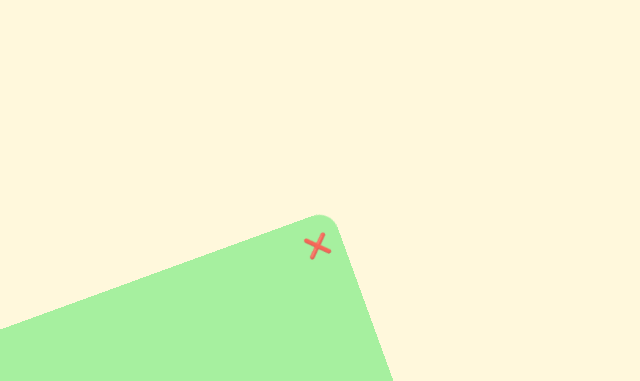
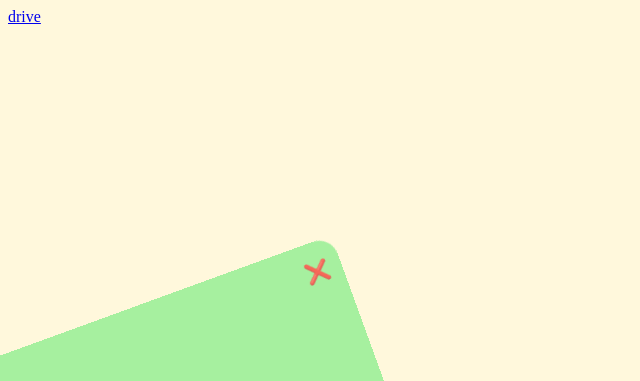
Before and after one commit to Vaibhav-imagoudanavar/test, a plain HTML site: page index.html in a window 1280 px wide. Shown: the top 381 px of the page, without its empty margins (0-640 px from the left). Drawn offline with Linux system fonts and the light colour scheme.

Commit message:
again added

```diff
--- a/index.html
+++ b/index.html
@@ -148,7 +148,7 @@
 </head>
 
 <body>
-    <a href="drive.html"></a>
+    <a href="drive.html">drive</a>
     <section>
         <div class="page-padding">
             <div class="container">
```
